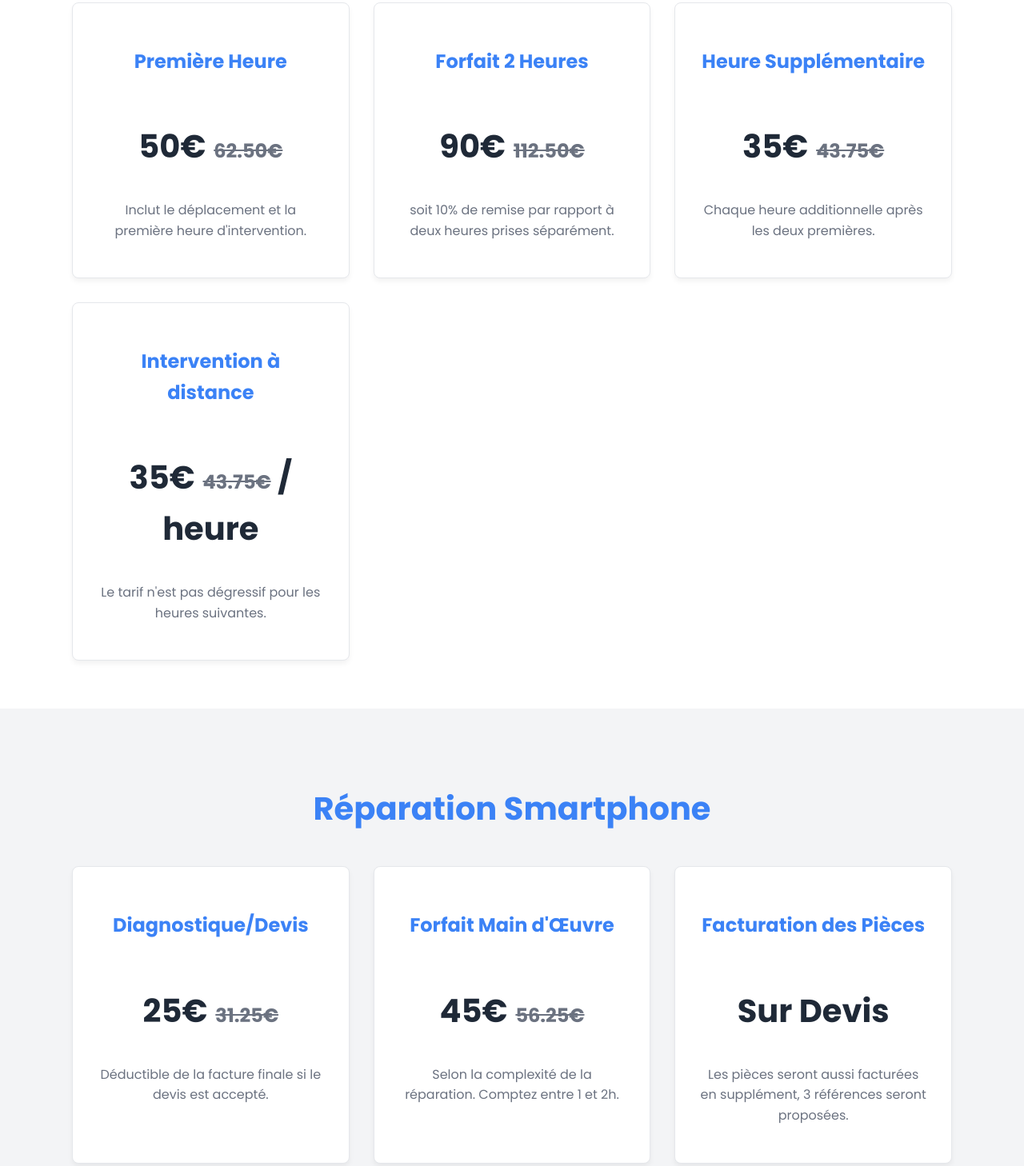
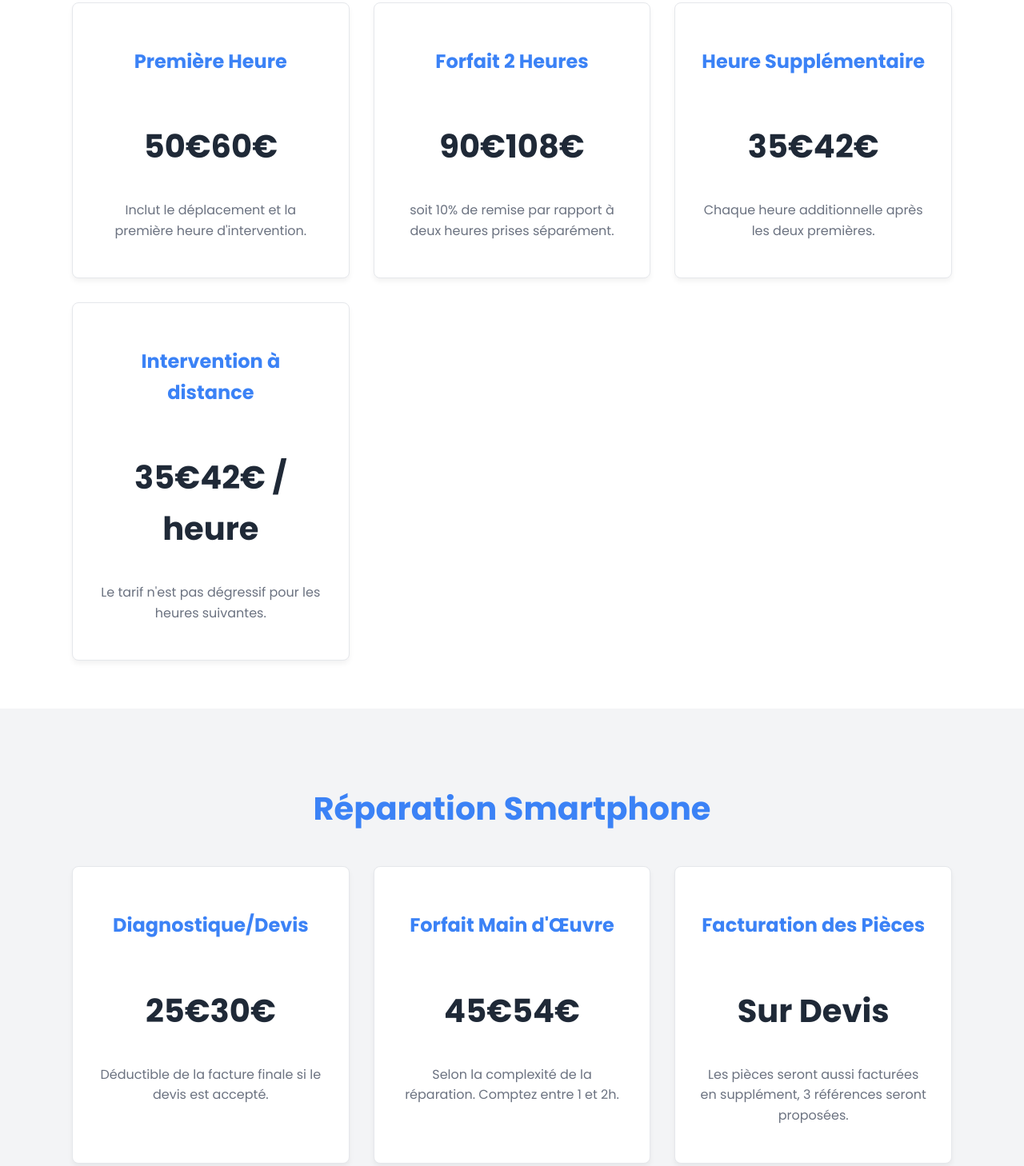
Before and after one commit to MathBach32/sim32, a plain HTML site: page tarifs.html in a window 1280 px wide. Shown: the part 572-2030 px from the top of the page at 80% size. Drawn offline with Linux system fonts and the light colour scheme.

Commit message:
modification tarifs erronés

```diff
--- a/tarifs.html
+++ b/tarifs.html
@@ -44,22 +44,22 @@
                 <div class="pricing-grid">
                     <div class="pricing-card">
                         <h3>Première Heure</h3>
-                        <p class="price">50€<span class="old-price">62.50€</span></p>
+                        <p class="price">50€<span class="tax-included">60€</span></p>
                         <p class="description">Inclut le déplacement et la première heure d'intervention.</p>
                     </div>
                     <div class="pricing-card">
                         <h3>Forfait 2 Heures</h3>
-                        <p class="price">90€<span class="old-price">112.50€</span></p>
+                        <p class="price">90€<span class="tax-included">108€</span></p>
                         <p class="description">soit 10% de remise par rapport à deux heures prises séparément.</p>
                     </div>
                     <div class="pricing-card">
                         <h3>Heure Supplémentaire</h3>
-                        <p class="price">35€<span class="old-price">43.75€</span></p>
+                        <p class="price">35€<span class="tax-included">42€</span></p>
                         <p class="description">Chaque heure additionnelle après les deux premières.</p>
                     </div>
                     <div class="pricing-card">
                         <h3>Intervention à distance</h3>
-                        <p class="price">35€<span class="old-price">43.75€</span> / heure</p>
+                        <p class="price">35€<span class="tax-included">42€</span> / heure</p>
                         <p class="description">Le tarif n'est pas dégressif pour les heures suivantes.</p>
                     </div>
                 </div>
@@ -72,12 +72,12 @@
                 <div class="pricing-grid">
                     <div class="pricing-card">
                         <h3>Diagnostique/Devis</h3>
-                        <p class="price">25€<span class="old-price">31.25€</span></p>
+                        <p class="price">25€<span class="tax-included">30€</span></p>
                         <p class="description">Déductible de la facture finale si le devis est accepté.</p>
                     </div>
                     <div class="pricing-card">
                         <h3>Forfait Main d'Œuvre</h3>
-                        <p class="price">45€<span class="old-price">56.25€</span></p>
+                        <p class="price">45€<span class="tax-included">54€</span></p>
                         <p class="description">Selon la complexité de la réparation. Comptez entre 1 et 2h.</p>
                     </div>
                     <div class="pricing-card">
@@ -95,7 +95,7 @@
                 <div class="pricing-grid">
                     <div class="pricing-card">
                         <h3>Forfait Formation 2h</h3>
-                        <p class="price">90€<span class="old-price">112.50€</span></p>
+                        <p class="price">90€<span class="tax-included">108€</span></p>
                         <p class="description">Besoin de plus de temps? Chaque heure supplémentaire au-delà du forfait bénéficie d'une remise de 10%.</p>
                     </div>
                 </div>
```
